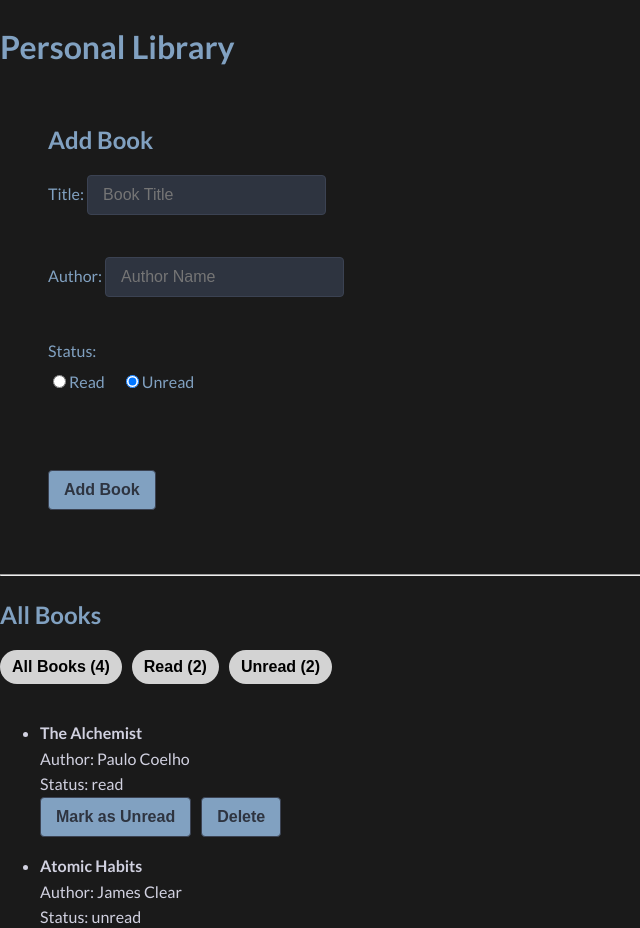
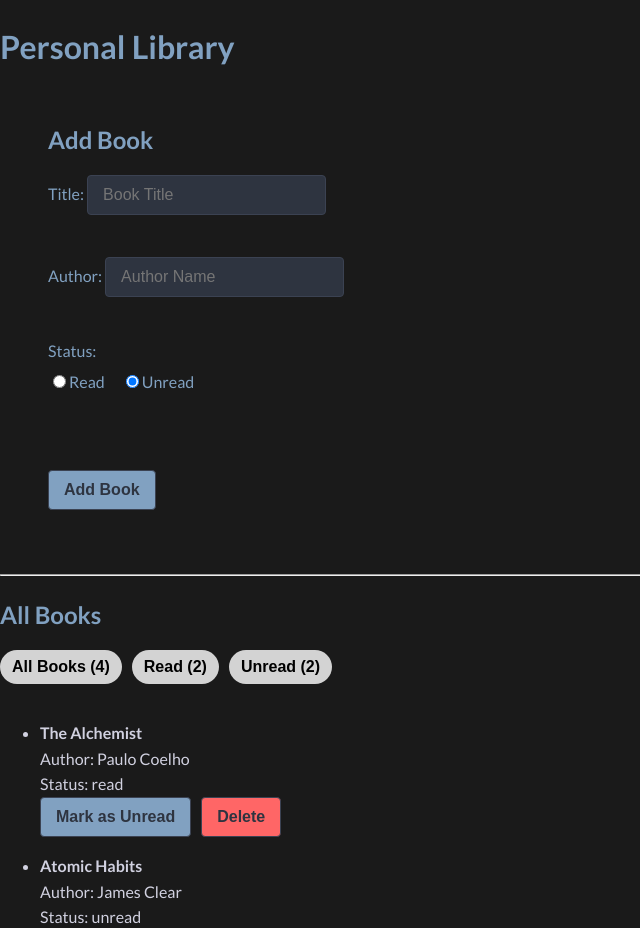
Before and after one commit to bhaskarbiswas04/library-app-ra-a4, a React (Create React App) app: page /books in a window 1280 px wide. Shown: the top 928 px of the page, without its empty margins (0-640 px from the left). Built offline with nearby package versions, Linux system fonts and the light colour scheme.

Commit message:
updt: button color

```diff
--- a/src/contexts/BookContext.jsx
+++ b/src/contexts/BookContext.jsx
@@ -62,5 +62,6 @@ export function BookProvider({ children }) {
   );
 }
 
+//Custom hook context for global state.
 const useBookContext = () => useContext(BookContext);
 export default useBookContext;
--- a/src/pages/ViewBooks.jsx
+++ b/src/pages/ViewBooks.jsx
@@ -56,7 +56,7 @@ export default function ViewBooks() {
               </button>
               <button
                 onClick={() => deleteBook(book.title)}
-                style={{ marginLeft: "10px" }}
+                style={{ marginLeft: "10px", backgroundColor: "#ff6666" }}
               >
                 Delete
               </button>
```
